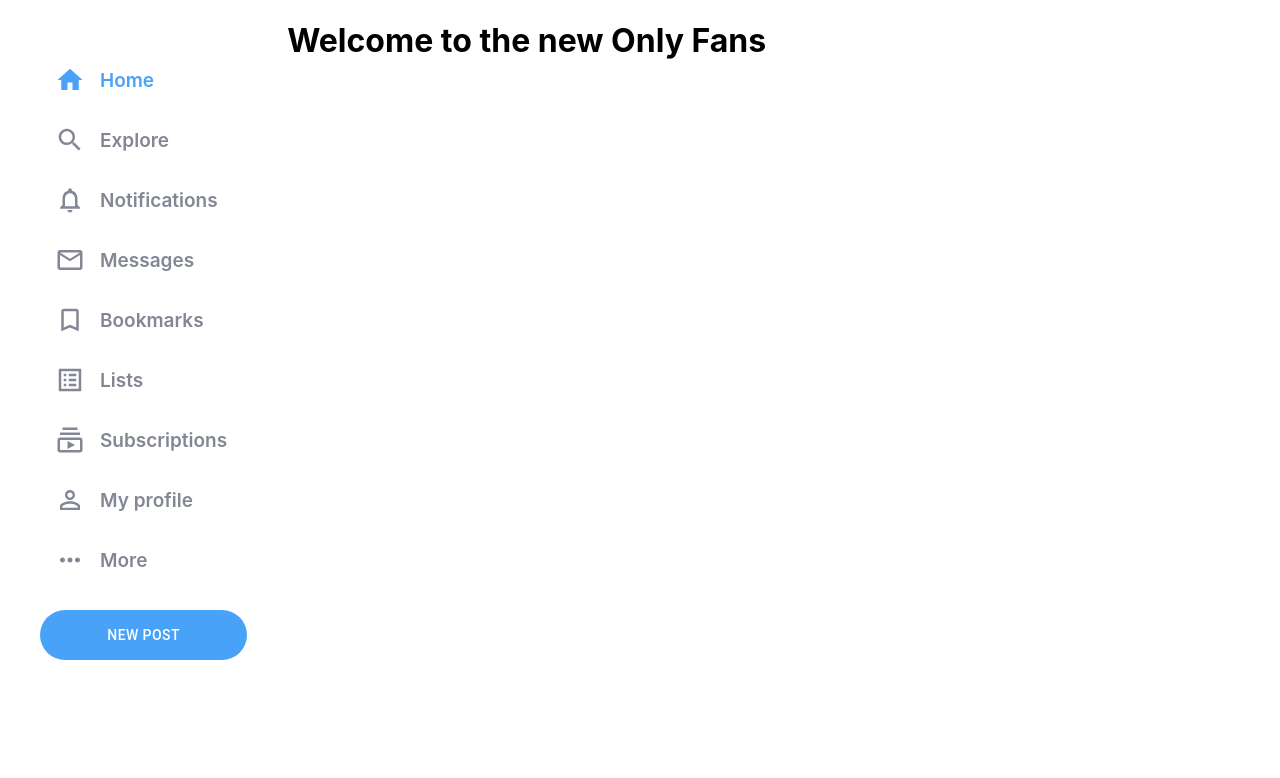
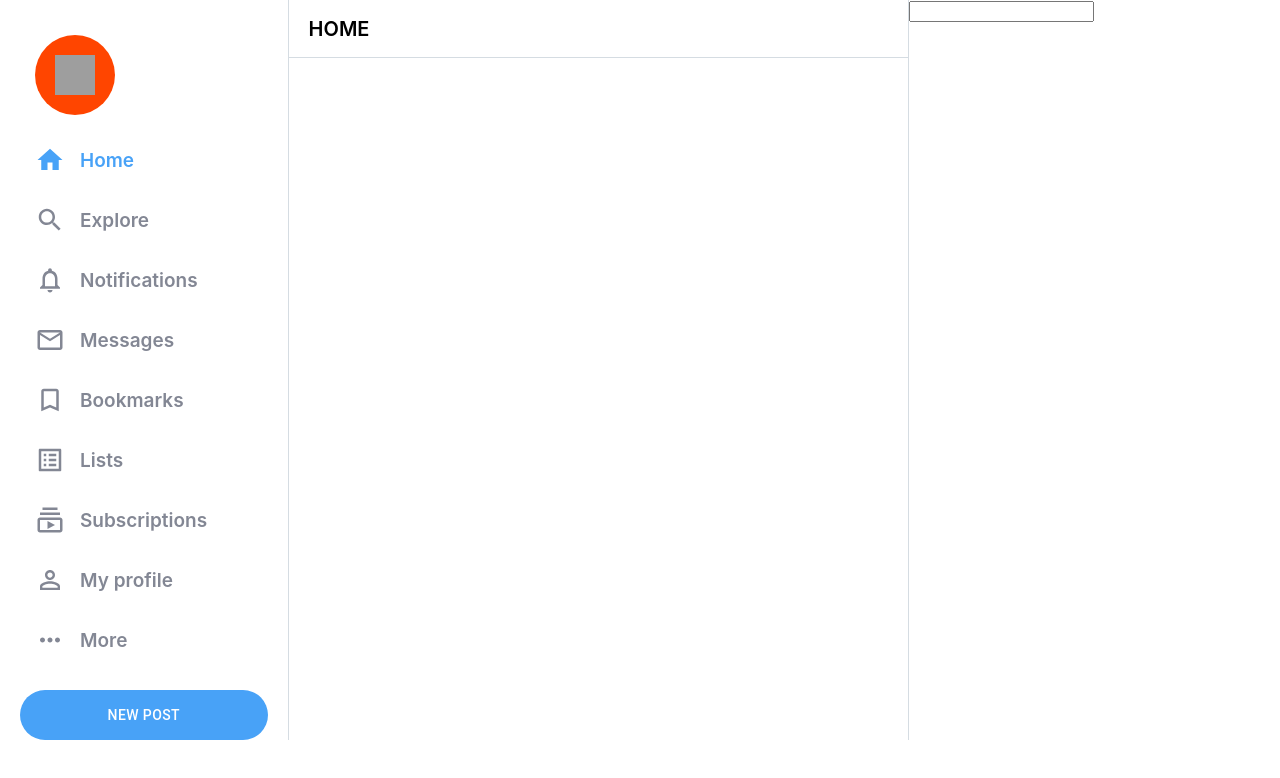
Before and after one commit to tonycastle/fans, a React (Create React App) app: page / in a window 1280 px wide. Shown: the top 778 px of the page. Built offline with nearby package versions, Linux system fonts and the light colour scheme; grey boxes are pictures that could not be loaded.

Commit message:
added avatar and invisible scrollbar for feed

```diff
--- a/src/App.js
+++ b/src/App.js
@@ -1,11 +1,13 @@
-import Feed from "./Feed";
+import Feed from "./Feed/Feed";
 import Navbar from "./Global/Navbar";
+import SideRight from "./SideRight/SideRight";
 
 const App = () => {
   return (
     <div className="app">
       <Navbar />
       <Feed />
+      <SideRight />
     </div>
   );
 };
--- a/src/Feed.js
+++ b/src/Feed/Feed.js
@@ -1,7 +1,14 @@
+import "./feed.css";
 //not sure what content is posted here - it is posts from thee api but this is a business deceision. Possibly adverts and trending posts
 
 const Feed = () => {
-  return <h1> Welcome to the new Only Fans</h1>;
+  return (
+    <div className="feed">
+      <div className="feed-header">
+        <h2>HOME</h2>
+      </div>
+    </div>
+  );
 };
 
 export default Feed;
--- /dev/null
+++ b/src/Feed/feed.css
@@ -0,0 +1,29 @@
+.feed {
+  flex: 0.5;
+  border-right: 1px solid var(--border-color);
+  border-left: 1px solid var(--border-color);
+  min-width: fit-content;
+  overflow-y: scroll;
+}
+
+.feed::-webkit-scrollbar {
+  display: none;
+}
+
+.feed {
+  -ms-overflow-style: none;
+  scrollbar-width: none;
+}
+
+.feed-header {
+  position: sticky;
+  top: 0;
+  background-color: white;
+  z-index: 100;
+  border-bottom: 1px solid var(--border-color);
+  padding: 0px 20px;
+}
+.feed-header > h2 {
+  font-size: 20px;
+  font-weight: 600;
+}
--- a/src/Global/Navbar.js
+++ b/src/Global/Navbar.js
@@ -8,11 +8,15 @@
 import SubscriptionsOutlinedIcon from "@material-ui/icons/SubscriptionsOutlined";
 import PermIdentityIcon from "@material-ui/icons/PermIdentity";
 import MoreHorizIcon from "@material-ui/icons/MoreHoriz";
-import { Button } from "@material-ui/core";
+import { Avatar, Button } from "@material-ui/core";
+import "./navBar.css";
 
 const Navbar = () => {
   return (
     <div className="navBar">
+      <Avatar alt="Remy Sharp" src="/broken-image.jpg" className="avatar">
+        T
+      </Avatar>
       <NavLink active page="Home" Icon={HomeIcon} />
       <NavLink page="Explore" Icon={SearchIcon} />
       <NavLink page="Notifications" Icon={NotificationsNoneIcon} />
--- a/src/Global/global.css
+++ b/src/Global/global.css
@@ -4,6 +4,7 @@
   --link-color: rgb(131, 135, 148);
   --link-hover-color: rgb(72, 162, 247);
   --link-hover-bg: #ebf5fe;
+  --border-color: #d5dce2;
 
   margin: 0;
   font-family: -apple-system, BlinkMacSystemFont, "Helvetica Neue", "Segoe UI",
@@ -15,4 +16,6 @@
 
 .app {
   display: flex;
+  max-width: 1300px;
+  margin: 0px auto 0px auto;
 }
--- a/src/Global/navBar.css
+++ b/src/Global/navBar.css
@@ -1,8 +1,13 @@
 .navBar {
-  /*flex: 0.3;*/
-  margin-top: 50px;
-  padding-left: 40px;
-  padding-right: 40px;
+  flex: 0.2;
+  padding-top: 20px;
+  padding-left: 20px;
+  padding-right: 20px;
+}
+.avatar {
+  background-color: orangered !important;
+  padding: 20px;
+  margin: 15px;
 }
 .navLink {
   display: flex;
--- /dev/null
+++ b/src/SideRight/SideRight.js
@@ -0,0 +1,11 @@
+import "./sideRight.css";
+
+const SideRight = () => {
+  return (
+    <div className="sideRight">
+      <input type="search" name="search" id="search" />
+    </div>
+  );
+};
+
+export default SideRight;
--- /dev/null
+++ b/src/SideRight/sideRight.css
@@ -0,0 +1,3 @@
+.sideRight {
+  flex: 0.3;
+}
--- a/src/index.js
+++ b/src/index.js
@@ -1,7 +1,7 @@
 import React from "react";
 import ReactDOM from "react-dom";
 import "./Global/global.css";
-import "./Global/navBar.css";
+
 import App from "./App.js";
 
 ReactDOM.render(
```
